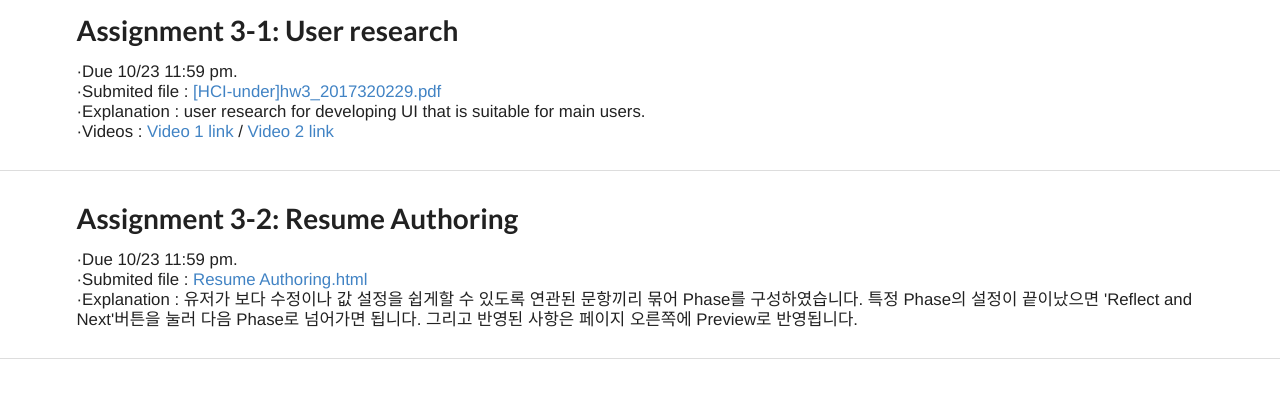
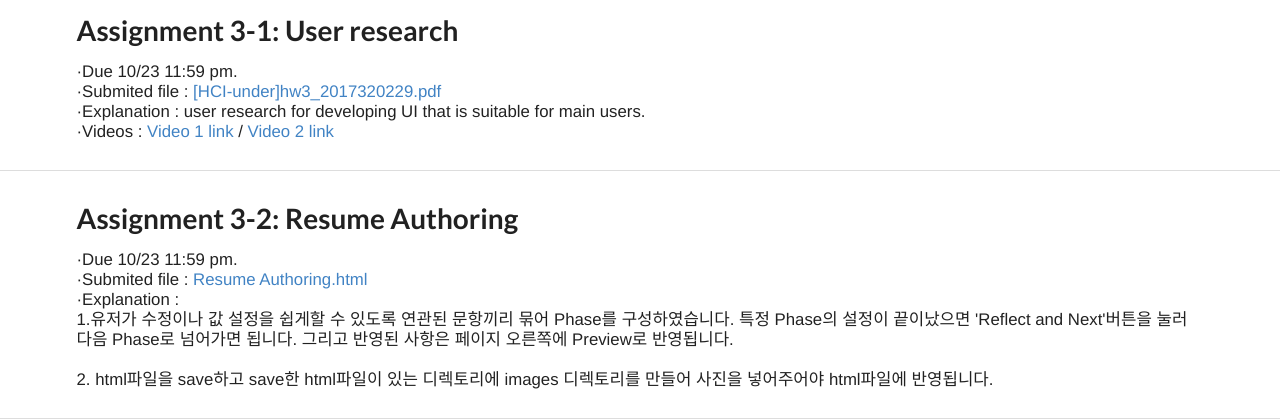
Before and after one commit to liamgak/pleaseLask, a Flask app: page /hci in a window 1280 px wide. Shown: the part 476-896 px from the top of the page. Before the commit the page ends 835 px from the top, so only its background shows below. Run offline with Flask 2, Linux system fonts and the light colour scheme; some libraries are stand-ins or nearby versions.

Commit message:
Update HCI.html

```diff
--- a/FlaskWebProject1/templates/HCI.html
+++ b/FlaskWebProject1/templates/HCI.html
@@ -58,7 +58,8 @@
       <h1>Assignment 3-2: Resume Authoring</h1>
       ·Due 10/23 11:59 pm.<br>
       ·Submited file : <a href="hw3">Resume Authoring.html</a><br>
-      ·Explanation : 유저가 보다 수정이나 값 설정을 쉽게할 수 있도록 연관된 문항끼리 묶어 Phase를 구성하였습니다. 특정 Phase의 설정이 끝이났으면 'Reflect and Next'버튼을 눌러 다음 Phase로 넘어가면 됩니다. 그리고 반영된 사항은 페이지 오른쪽에 Preview로 반영됩니다.<br>
-    </div>
+      ·Explanation :<br> 1.유저가 수정이나 값 설정을 쉽게할 수 있도록 연관된 문항끼리 묶어 Phase를 구성하였습니다. 특정 Phase의 설정이 끝이났으면 'Reflect and Next'버튼을 눌러 다음 Phase로 넘어가면 됩니다. 그리고 반영된 사항은 페이지 오른쪽에 Preview로 반영됩니다.<br>
+    	<br> 2. html파일을 save하고 save한 html파일이 있는 디렉토리에 images 디렉토리를 만들어 사진을 넣어주어야 html파일에 반영됩니다.
+	</div>
 <div class="ui section divider"></div>
 </body>
```
